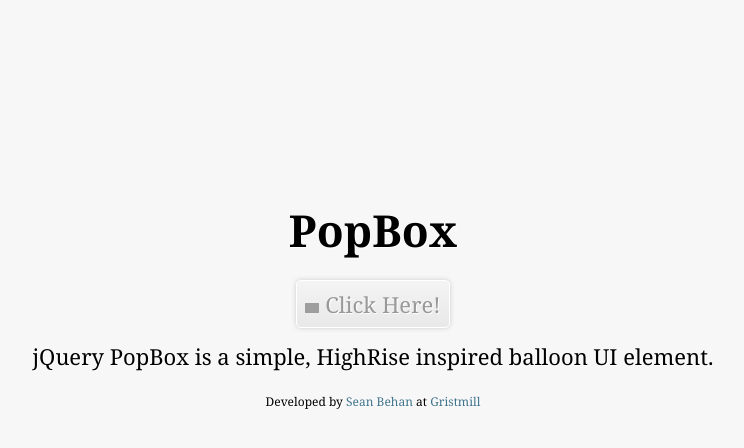
After one commit to marresgit/jstest, a PHP site: page /js/gristmill-jquery-popbox-b025d65/index.html in a window 1280 px wide. The commit adds this page. Shown: the top 448 px of the page, without its empty margins (267-1011 px from the left). Run offline with PHP 8.4, Linux system fonts and the light colour scheme; some libraries are stand-ins or nearby versions; grey boxes are pictures that could not be loaded.

Commit message:
New katalog named JS

```diff
--- a/jstest/index.html
+++ b/jstest/index.html
@@ -24,7 +24,7 @@
 
       </div>
 
-	<div id="footer Big">marresdoors</div>
+	<div id="footerBig2"><strong>by:</strong><p style="float:left;">marre</p></div>
 
    </body>
 </html>
--- /dev/null
+++ b/jstest/js/gristmill-jquery-popbox-b025d65/index.html
@@ -0,0 +1,73 @@
+<!DOCTYPE html>
+<head>
+  <meta http-equiv='Content-type' content='text/html; charset=utf-8'>
+  <title>PopBox</title>
+  <link rel='stylesheet' href='popbox.css' type='text/css' media='screen' charset='utf-8'>
+  <script type='text/javascript' charset='utf-8' src='../jquery.js'></script>
+  <script type='text/javascript' charset='utf-8' src='popbox.js'></script>
+  <style type='text/css' media='screen'>
+    body {
+      text-align:center;
+      background:#f7f7f7;
+      font-family:georgia;
+      font-size:22px;
+      text-shadow:1px 1px 1px #FFF;
+      margin:200px;
+    }
+
+    a { color:#999; text-decoration:none; }
+    label { display: block; }
+    form { margin: 25px; text-align:left }
+    form input[type=text] { padding:5px; width:90%; border:solid 1px #CCC;}
+    form textarea { padding:5px; width:90%; border:solid 1px #CCC; height:100px;}
+
+    .box { width:350px; }
+
+     footer {
+       font-size:12px;
+     }
+     form a, footer a { color:#40738d; }
+  </style>
+  <script type='text/javascript' charset='utf-8'>
+    $(document).ready(function(){
+      $('.popbox').popbox();
+    });
+  </script>
+</head>
+<body>
+  <h1>PopBox</h1>
+
+  <div class='popbox'>
+    <a class='open' href='#'>
+      <img src='plus.png' style='width:14px;position:relative;'> Click Here!
+    </a>
+
+    <div class='collapse'>
+      <div class='box'>
+        <div class='arrow'></div>
+        <div class='arrow-border'></div>
+
+        <form action="http://gristmill.createsend.com/t/j/s/nklki/" method="post" id="subForm">
+          <p><small>Please complete the form to sign up for the <a href="http://gristmill.io" target="_blank">Gristmill.io</a> mailing list!</small></p>
+          <div class="input">
+            <input type="text" name="cm-name" id="name" placeholder="Name" />
+          </div>
+          <div class="input">
+            <input type="text" name="cm-nklki-nklki" id="nklki-nklki" placeholder="Email" />
+          </div>
+          <div class="input">
+            <textarea name="cm-f-tlhll" id="Message" placeholder="Comments"></textarea>
+          </div>
+          <input type="submit" value="Get In Touch" /> <a href="#" class="close">Cancel</a>
+        </form>
+
+      </div>
+    </div>
+  </div>
+
+  <p>jQuery PopBox is a simple, HighRise inspired balloon UI element.</p>
+
+  <footer>
+    Developed by <a href="http://twitter.com/_sbehan">Sean Behan</a> at <a href="http://gristmill.io">Gristmill</a>
+  </footer>
+</body>
--- /dev/null
+++ b/jstest/js/gristmill-jquery-popbox-b025d65/popbox.css
@@ -0,0 +1,58 @@
+.popbox {
+  margin:0px auto;
+  text-align:center;
+  position:relative;
+}
+
+  .collapse { position:relative; }
+
+  .open {
+    background:#DDD;
+    border:solid 1px #FFF;
+    border-radius:5px;
+    box-shadow: 0px 0px 5px #CCC;
+    background:-webkit-gradient(linear,left top,left bottom,from(#f4f4f4),to(#e8e8e8));
+    background:-moz-linear-gradient(top,#f4f4f4,#e8e8e8);
+    background:linear-gradient(top,#f4f4f4,#e8e8e8);
+    padding:8px;
+  }
+
+    .box {
+      display:block;
+      display:none;
+      background:#FFF;
+      border:solid 1px #BBBBBB;
+      border-radius:5px;
+      box-shadow:0px 0px 15px #999;
+      position:absolute;
+    }
+
+      .box a.close {
+       color:red;
+       font-size:12px;
+       font-family:arial;
+       text-decoration:underline;
+      }
+
+      .arrow {
+      	width: 0;
+      	height: 0;
+      	border-left: 11px solid transparent;
+      	border-right: 11px solid transparent;
+      	border-bottom: 11px solid #FFF;
+      	position:absolute;
+      	left:1px;
+      	top:-10px;
+      	z-index:1001;
+      }
+
+      .arrow-border {
+      	width: 0;
+      	height: 0;
+      	border-left: 11px solid transparent;
+      	border-right: 11px solid transparent;
+      	border-bottom: 11px solid #BBBBBB;
+      	position:absolute;
+      	top:-12px;
+      	z-index:1000;
+      }
--- /dev/null
+++ b/jstest/js/gristmill-jquery-popbox-b025d65/popbox.js
@@ -0,0 +1,57 @@
+(function(){
+
+  $.fn.popbox = function(options){
+    var settings = $.extend({
+      selector      : this.selector,
+      open          : '.open',
+      box           : '.box',
+      arrow         : '.arrow',
+      arrow_border  : '.arrow-border',
+      close         : '.close'
+    }, options);
+
+    var methods = {
+      open: function(event){
+        event.preventDefault();
+
+        var pop = $(this);
+        var box = $(this).parent().find(settings['box']);
+
+        box.find(settings['arrow']).css({'left': box.width()/2 - 10});
+        box.find(settings['arrow_border']).css({'left': box.width()/2 - 10});
+
+        if(box.css('display') == 'block'){
+          methods.close();
+        } else {
+          box.css({'display': 'block', 'top': 10, 'left': ((pop.parent().width()/2) -box.width()/2 )});
+        }
+      },
+
+      close: function(){
+        $(settings['box']).fadeOut("fast");
+      }
+    };
+
+    $(document).bind('keyup', function(event){
+      if(event.keyCode == 27){
+        methods.close();
+      }
+    });
+
+    $(document).bind('click', function(event){
+      if(!$(event.target).closest(settings['selector']).length){
+        methods.close();
+      }
+    });
+
+    return this.each(function(){
+      $(this).css({'width': $(settings['box']).width()}); // Width needs to be set otherwise popbox will not move when window resized.
+      $(settings['open'], this).bind('click', methods.open);
+      $(settings['open'], this).parent().find(settings['close']).bind('click', function(event){
+        event.preventDefault();
+        methods.close();
+      });
+    });
+  }
+
+}).call(this);
--- /dev/null
+++ b/jstest/js/gristmill-jquery-popbox-b025d65/popbox.min.js
@@ -0,0 +1 @@
+(function(){$.fn.popbox=function(a){var b=$.extend({selector:this.selector,open:".open",box:".box",arrow:".arrow",arrow_border:".arrow-border",close:".close"},a),c={open:function(a){a.preventDefault();var d=$(this),e=$(this).parent().find(b.box);e.find(b.arrow).css({left:e.width()/2-10}),e.find(b.arrow_border).css({left:e.width()/2-10}),e.css("display")=="block"?c.close():e.css({display:"block",top:10,left:d.parent().width()/2-e.width()/2})},close:function(){$(b.box).fadeOut("fast")}};return $(document).bind("keyup",function(a){a.keyCode==27&&c.close()}),$(document).bind("click",function(a){$(a.target).closest(b.selector).length||c.close()}),this.each(function(){$(this).css({width:$(b.box).width()}),$(b.open,this).bind("click",c.open),$(b.open,this).parent().find(b.close).bind("click",function(a){a.preventDefault(),c.close()})})}}).call(this);
```
Also changed, not shown: jstest/stylesheet.css (+18 -0 lines), jstest/js/gristmill-jquery-popbox-b025d65/README.md (added), jstest/js/gristmill-jquery-popbox-b025d65/screenshot.png (added).
